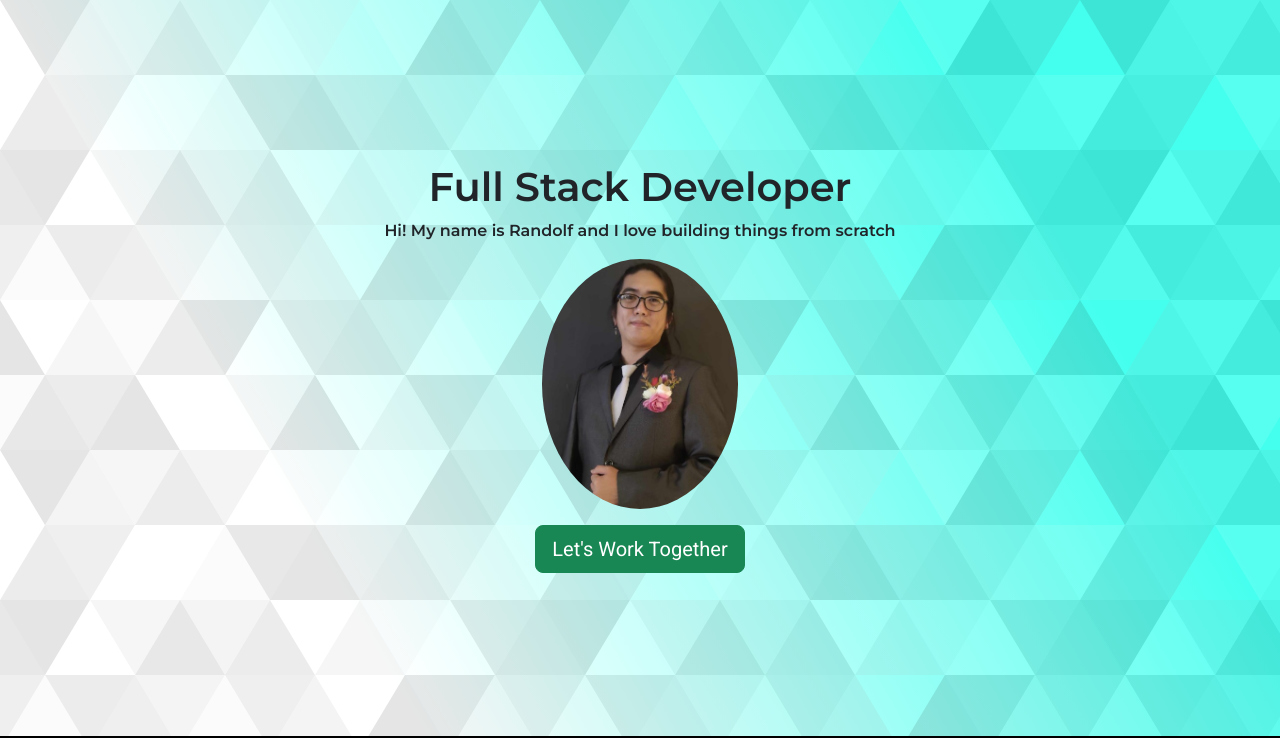
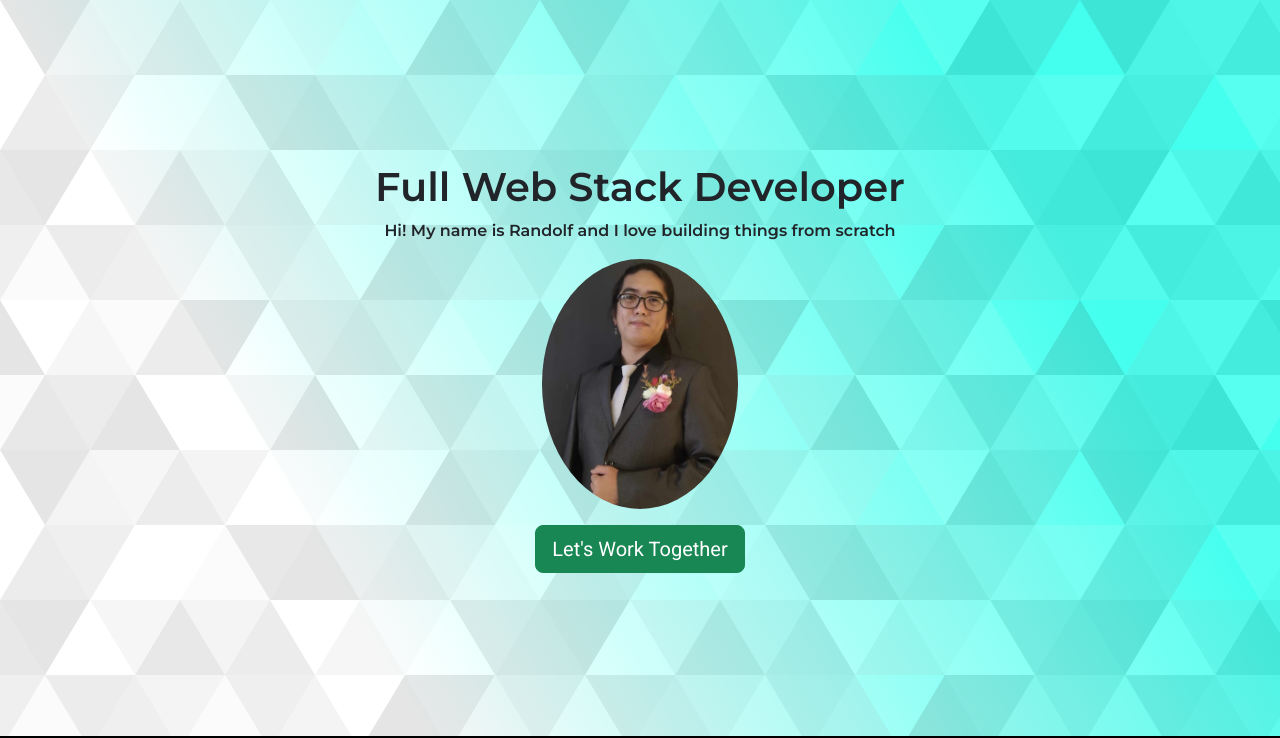
Before and after one commit to rsaldonido/fcb-portfolio, a plain HTML site: page index.html in a window 1280 px wide. Shown: the top 738 px of the page. Drawn offline with nearby package versions, Linux system fonts and the light colour scheme.

Commit message:
Update index.html

```diff
--- a/index.html
+++ b/index.html
@@ -26,7 +26,7 @@
 		<div class="container-fluid mb-5">
 			<!-- id is an attribute to name a tag uniquely -->
 			<section id="landing" class="text-center mt-5">
-				<h1>Full Stack Developer</h1>
+				<h1>Full Web Stack Developer</h1>
 				<p>Hi! My name is Randolf and I love building things from scratch</p>
 
 				<img src="./images/landing-pic.jpg" class="img-fluid" id="profile">
```
